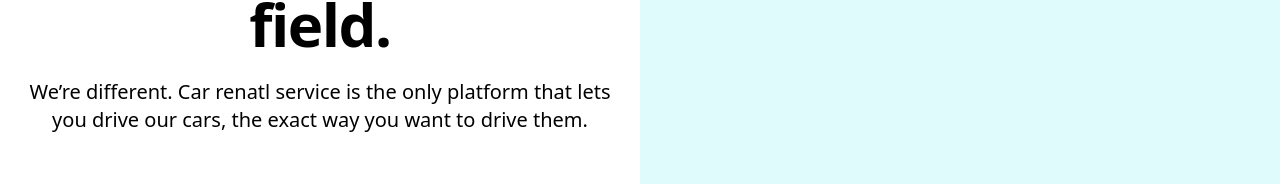
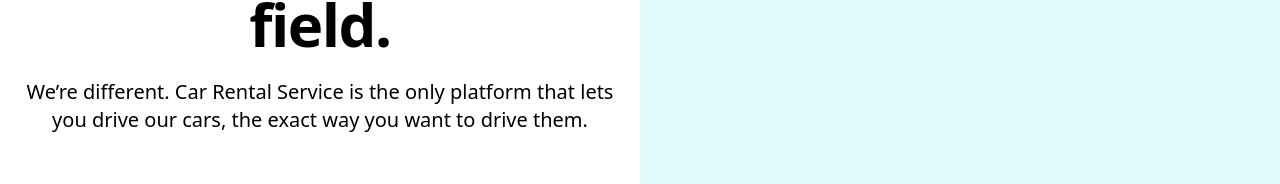
Before and after one commit to WojciechKrzyzanowski4/carrental-frontend, a React (Create React App) app: page / in a window 1280 px wide. Shown: the part 319-503 px from the top of the page. Built offline with nearby package versions, Linux system fonts and the light colour scheme; no server answers.

Commit message:
Fixed typo on homepage

```diff
--- a/package.json
+++ b/package.json
@@ -16,6 +16,7 @@
     "react-lottie": "^1.2.4",
     "react-modal": "^3.16.1",
     "react-router-dom": "^6.22.3",
+    "react-script": "^2.0.5",
     "react-scripts": "^5.0.1",
     "react-to-pdf": "^1.0.1",
     "react-tooltip": "^5.26.3",
--- a/src/components/Home.js
+++ b/src/components/Home.js
@@ -19,7 +19,7 @@ function Home() {
                 <div className="w-full md:w-1/2 px-4 mb-16 md:mb-0">
                 <span className="inline-block py-px px-2 mb-4 text-xs leading-5 text-white bg-[#253237] uppercase rounded-2xl">Certified</span>
                 <h1 className="mb-6 text-3xl md:text-5xl lg:text-6xl leading-tight font-bold tracking-tight">For 15 years we were the leaders in our field.</h1>
-                <p className="mb-8 text-lg md:text-xl text-coolGray-500 font-medium">We’re different. Car renatl service is the only platform that lets you drive our cars, the exact way you want to drive them.</p>
+                <p className="mb-8 text-lg md:text-xl text-coolGray-500 font-medium">We’re different. Car Rental Service is the only platform that lets you drive our cars, the exact way you want to drive them.</p>
                 <div className="flex flex-wrap items-center justify-center">
                   <ContactForm/>
                    <Button variant={'outline-black'}>Feedback</Button>
```
Also changed, not shown: 1 other file (tests, documents, lock files or other folders).
